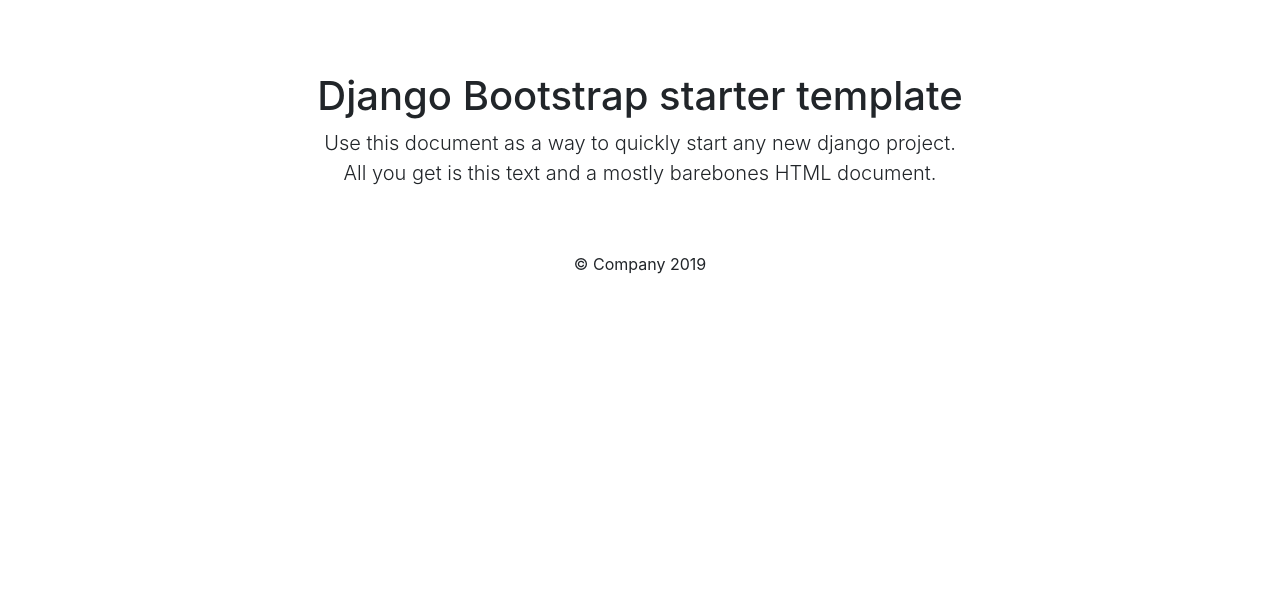
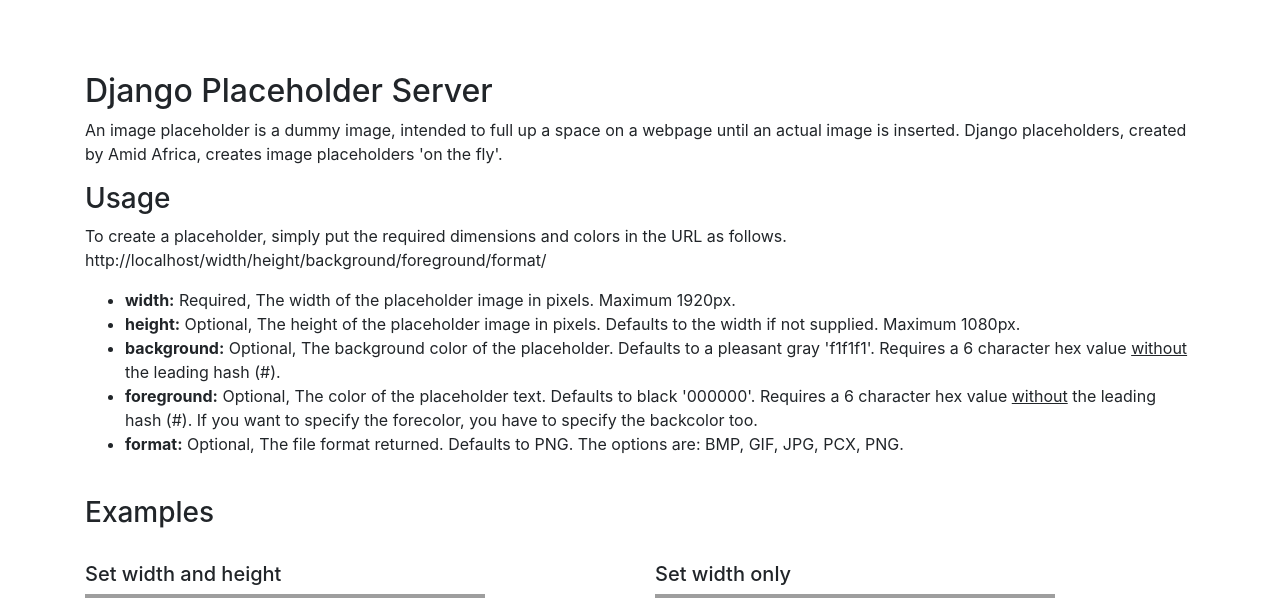
Before and after one commit to cjshaw1976/placeholder, a Django app: page / in a window 1280 px wide. Shown: the part 56-654 px from the top of the page. Before the commit the page ends 330 px from the top, so only its background shows below. Run offline with Django 3.2, Linux system fonts and the light colour scheme; some libraries are stand-ins or nearby versions; grey boxes are pictures that could not be loaded.

Commit message:
Created our home page with samples.

```diff
--- a/static/css/mysite.css
+++ b/static/css/mysite.css
@@ -1,11 +1,12 @@
 body {
   padding-top: 5rem;
 }
-.starter-template {
-  padding: 3rem 1.5rem;
-  text-align: center;
+.container {
+  padding-top: 3rem;
+  padding-bottom: 3rem;
 }
 
+/*  Nav Bar Search Box  */
 .has-search .form-control {
     padding-left: 2.375rem;
 }
@@ -21,3 +22,8 @@ body {
     pointer-events: none;
     color: #aaa;
 }
+
+
+.img-fluid {
+    margin-bottom: 4px;
+}
--- a/templates/base.html
+++ b/templates/base.html
@@ -70,7 +70,7 @@
 
   <!-- Footer -->
   <footer class="container text-center">
-    <p>&copy; Company 2019</p>
+    <p>&copy; Amid Africa 2019 - MIT Licence</p>
   </footer>
 
 
--- a/templates/mysite/home.html
+++ b/templates/mysite/home.html
@@ -2,15 +2,59 @@
 {% load static %}
 
 {% block content %}
+  <div class="row">
+    <div class="col-sm-12">
+      <h2>Django Placeholder Server</h2>
+      <p>An image placeholder is a dummy image, intended to full up a space on a webpage until an actual image is inserted. Django placeholders, created by Amid Africa, creates image placeholders 'on the fly'.<p>
 
-{% if demo_list %}
-    {% for demo in demo_list %}
-      <h1>{{ demo.demo_title }}</h1>
-      <p class="lead">{{ demo.demo_description }}</p>
-    {% endfor %}
-    {% else %}
-      <h1>Django Bootstrap starter template</h1>
-      <p class="lead">Use this document as a way to quickly start any new django project.<br>All you get is this text and a mostly barebones HTML document.</p>
-{% endif %}
+      <h3>Usage</h3>
+      <p>To create a placeholder, simply put the required dimensions and colors in the URL as follows.<br/>
+      http{% if request.is_secure %}s{% endif %}://{{ request.get_host }}/width/height/background/foreground/format/</p>
+      <ul>
+        <li><b>width:</b> Required, The width of the placeholder image in pixels. Maximum 1920px.</li>
+        <li><b>height:</b> Optional, The height of the placeholder image in pixels. Defaults to the width if not supplied. Maximum 1080px.</li>
+        <li><b>background:</b> Optional, The background color of the placeholder.  Defaults to a pleasant gray 'f1f1f1'.  Requires a 6 character hex value <u>without</u> the leading hash (#).</li>
+        <li><b>foreground:</b> Optional, The color of the placeholder text.  Defaults to black '000000'.  Requires a 6 character hex value <u>without</u> the leading hash (#). If you want to specify the forecolor, you have to specify the backcolor too.</li>
+        <li><b>format:</b> Optional, The file format returned. Defaults to PNG. The options are: BMP, GIF, JPG, PCX, PNG.</li>
+      </ul>
+    </div>
+  </div>
+  <div class="row">
+    <div class="col-sm-12 mt-4">
+      <h3>Examples</h3>
+    </div>
+  </div>
+  <div class="row">
+    <div class="col-md-6 mt-4">
+      <h5>Set width and height</h5>
+      <img src="{% url 'placeholder' width=450 height=220 %}" class="img-fluid" alt="450px x 220px">
+      <pre>&lt;img src="http{% if request.is_secure %}s{% endif %}://{{ request.get_host }}{% url 'placeholder' width=450 height=220 %}"&gt;</pre>
+      <p>Here we are setting the width as 450px and the height as 220px.</p>
+    </div>
+    <div class="col-md-6 mt-4">
+      <h5>Set width only</h5>
+      <img src="{% url 'placeholder' width=220 %}" class="img-fluid" alt="220px x 220px">
+      <pre>&lt;img src="http{% if request.is_secure %}s{% endif %}://{{ request.get_host }}{% url 'placeholder' width=220 %}"&gt;</pre>
+      <p>Here, we have set the width only. The heigth is automatically the same as the with and a square is created.</p>
+    </div>
+    <div class="col-md-6 mt-4">
+      <h5>Set background color</h5>
+      <img src="{% url 'placeholder' width=300 height=200 backcolor='789abc' %}" class="img-fluid" alt="300px x 200px">
+      <pre>&lt;img src="http{% if request.is_secure %}s{% endif %}://{{ request.get_host }}{% url 'placeholder' width=300 height=200 backcolor='789abc' %}"&gt;</pre>
+      <p>Here we have set the background color as required. The foreground is still the default.</p>
+    </div>
+    <div class="col-md-6 mt-4">
+      <h5>Set background and foreground colors</h5>
+      <img src="{% url 'placeholder' width=250 backcolor='123456' forecolor='dddddd' %}" class="img-fluid" alt="250px x 250px">
+      <pre>&lt;img src="http{% if request.is_secure %}s{% endif %}://{{ request.get_host }}{% url 'placeholder' width=250 backcolor='123456' forecolor='dddddd' %}"&gt;</pre>
+      <p>Here we have set the background and foreground colors as required. For this example, only the width is set to show the height is still optional.</p>
+    </div>
+    <div class="col-md-6 mt-4">
+      <h5>Set file type</h5>
+      <img src="{% url 'placeholder' width=450 height=200  backcolor='654321' forecolor='fedcba' format='jpg' %}" class="img-fluid" alt="450px x 200px">
+      <pre>&lt;img src="http{% if request.is_secure %}s{% endif %}://{{ request.get_host }}{% url 'placeholder' width=450 height=200 backcolor='654321' forecolor='fedcba' format='jpg' %}"&gt;</pre>
+      <p>Here we have generated the image in JPG format.</p>
+    </div>
+  </div>
 
 {% endblock %}
```
